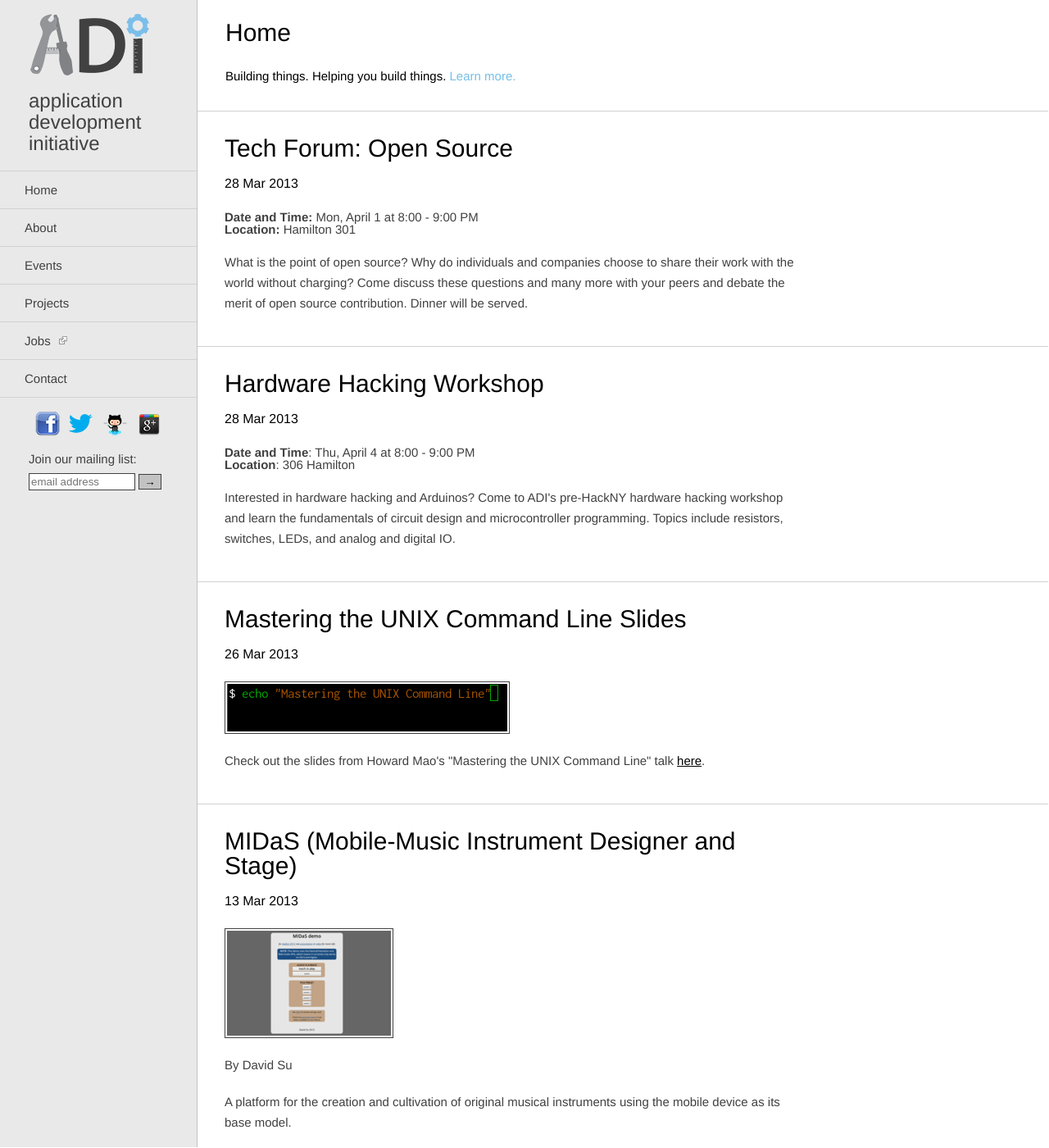
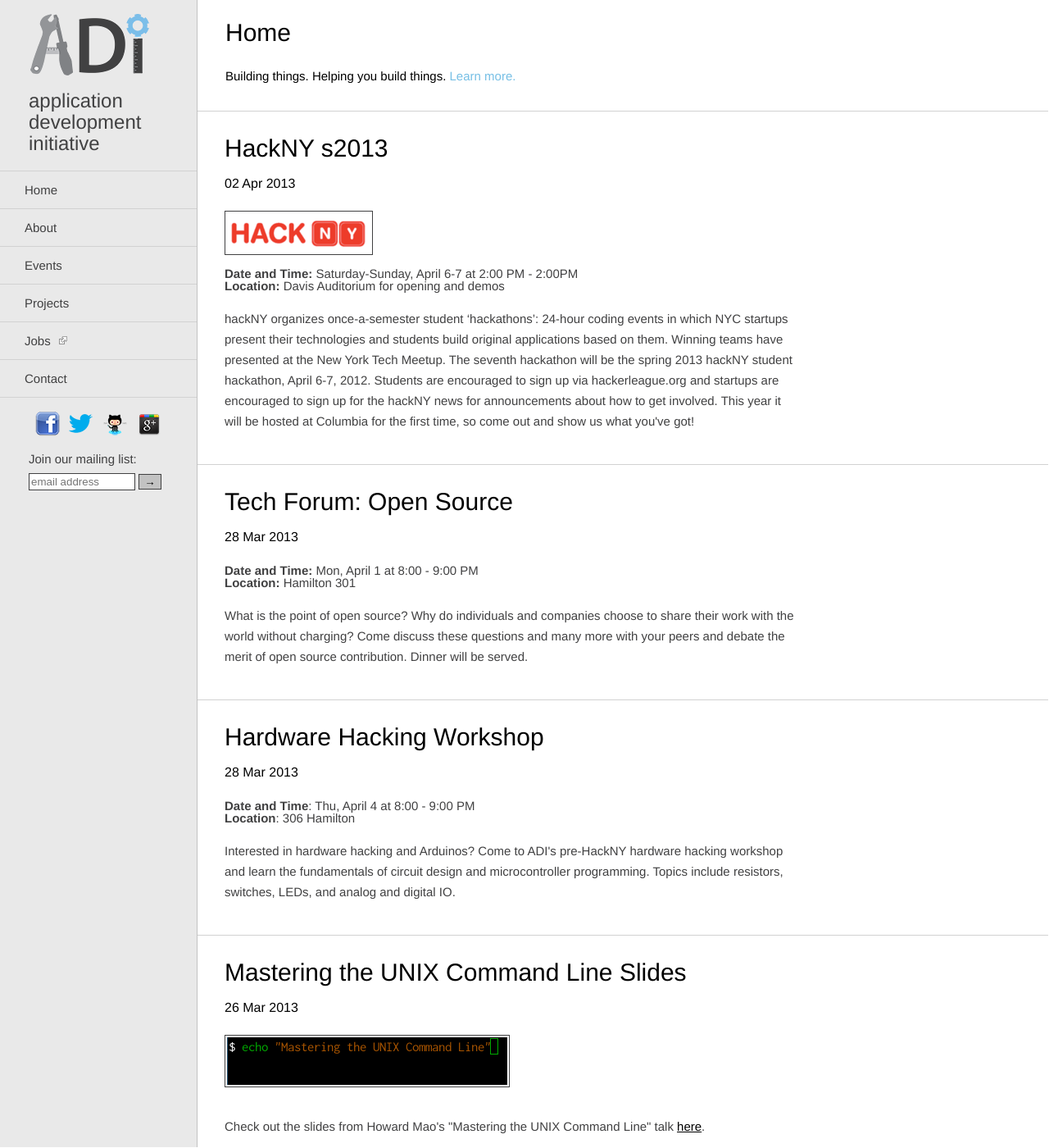
Before and after one commit to adicu/adicu.github.com-dep, a Jekyll site: the page built from index.html, in a window 1280 px wide and 1400 px high. Shown: the whole window at 82% size. Built offline with Jekyll 4.4.1, drawn with Linux system fonts in a browser that asks for light colours; the list of posts is cut into pages by our own code; some of the changed text lies outside the part shown.

Commit message:
Add HackNY event

```diff
--- /dev/null
+++ b/_posts/2013-04-02-come-to-hackny-s2013.html
@@ -0,0 +1,31 @@
+---
+layout: post
+title: HackNY s2013
+category: event
+event_date: Saturday-Sunday, April 6-7
+event_time: 2:00 PM - 2:00PM
+event_location: Davis Auditorium for opening and demos
+---
+
+    <img src="/img/hackny_logo_small.png" />
+
+<div class="event-date">
+  <strong>Date and Time:</strong> {{ page.event_date }} at {{ page.event_time }}
+</div>
+
+<div class="event-location">
+  <strong>Location:</strong> {{ page.event_location }}
+</div>
+
+
+<div class="event-description">
+
+    <p>hackNY organizes once-a-semester student ‘hackathons’: 24-hour coding
+    events in which NYC startups present their technologies and students build
+    original applications based on them. Winning teams have presented at the
+    New York Tech Meetup. The seventh hackathon will be the spring 2013 hackNY
+    student hackathon, April 6-7, 2012. Students are encouraged to sign up via
+    hackerleague.org and startups are encouraged to sign up for the hackNY news
+    for announcements about how to get involved. This year it will be hosted at
+    Columbia for the first time, so come out and show us what you've got!</p>
+</div>
--- a/css/style.css
+++ b/css/style.css
@@ -226,6 +226,7 @@ p {
 .text-content img {
   border: 1px solid #414142;
   padding: 2px;
+  margin-bottom: 1em;
 }
 
 #intro {
```
Also changed, not shown: img/hackny_logo_small.png (added).
